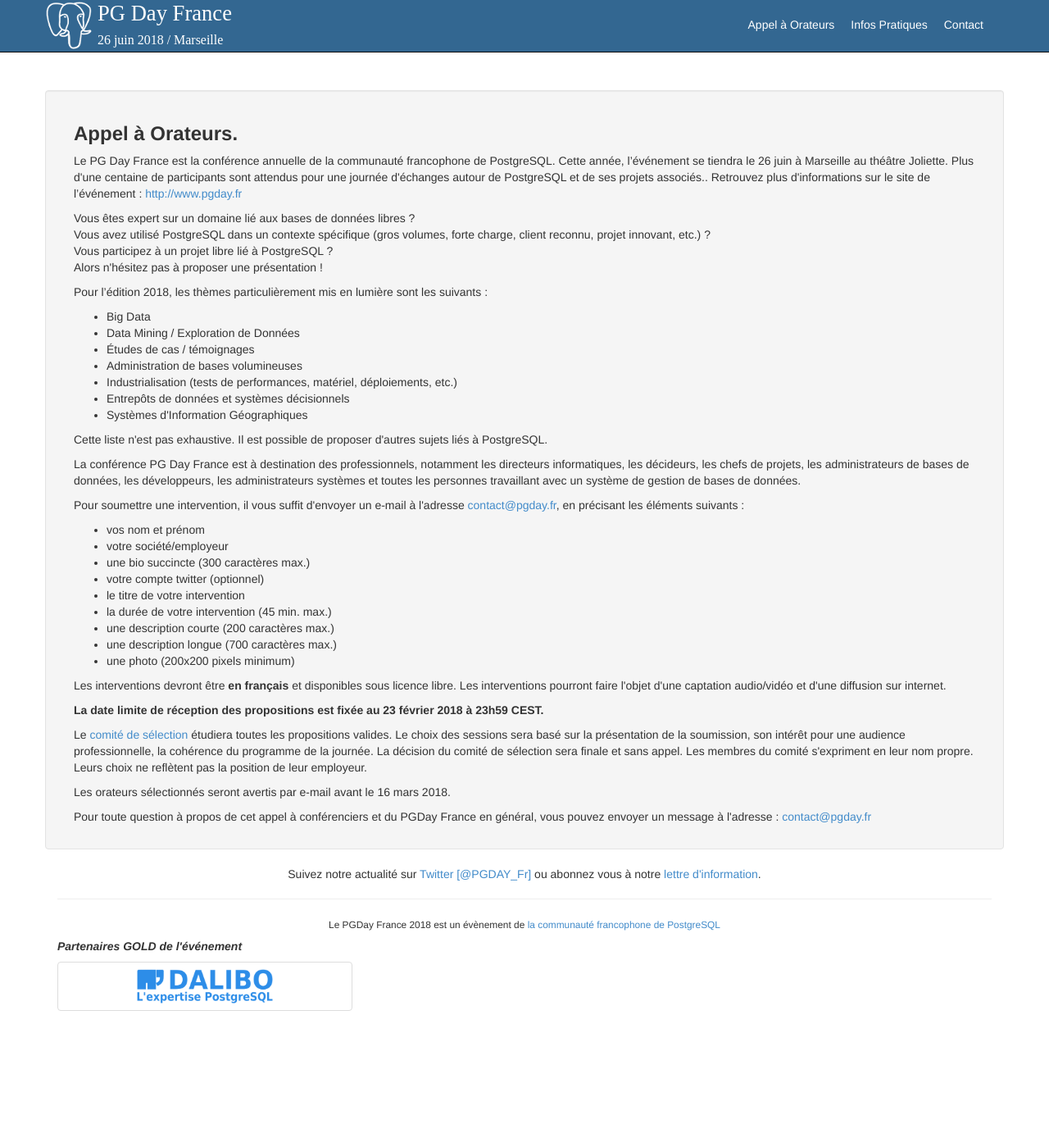
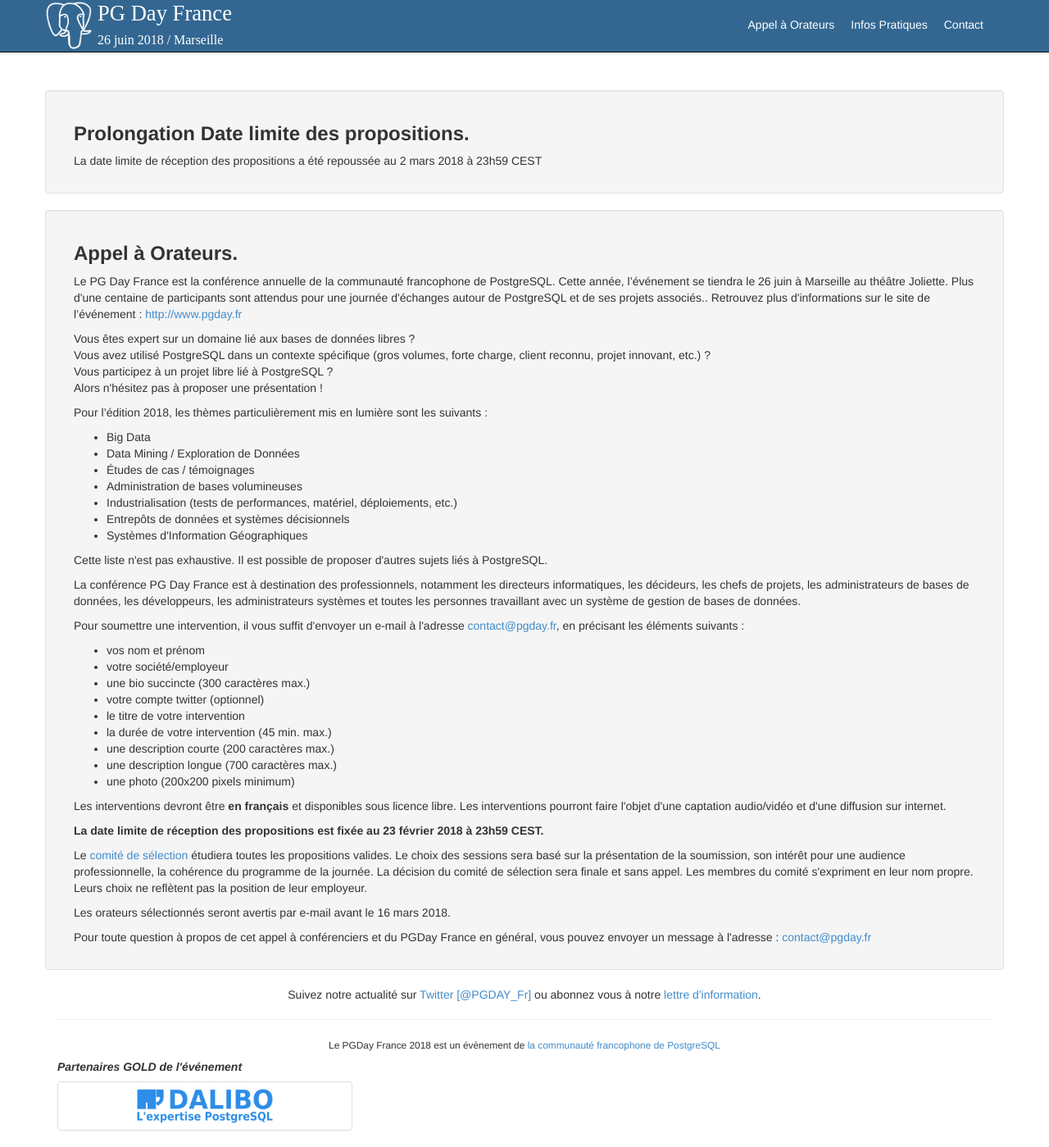
Before and after one commit to postgresqlfr/2024.pgday.fr, a Jekyll site: the page built from appel.html, in a window 1280 px wide and 1399 px high. Shown: the whole window at 82% size. Built offline with Jekyll 4.4.1, drawn with Linux system fonts in a browser that asks for light colours.

Commit message:
prolongation Appel Orateur

```diff
--- a/appel.html
+++ b/appel.html
@@ -7,6 +7,19 @@ title: Appel à Orateurs
 <br/>
 <br/>
 <div class="container">
+
+
+    <div class="row well">
+        <div class="col-xs-12 col-md-12">
+            <h3><b>Prolongation Date limite des propositions.</b></h3>
+            <p>
+               La date limite de réception des propositions a été repoussée au 2 mars 2018 à 23h59 CEST
+            </p>
+
+
+        </div>
+    </div>
+
   <div class="row well">
     <div class="col-xs-12 col-md-12">
 
```
